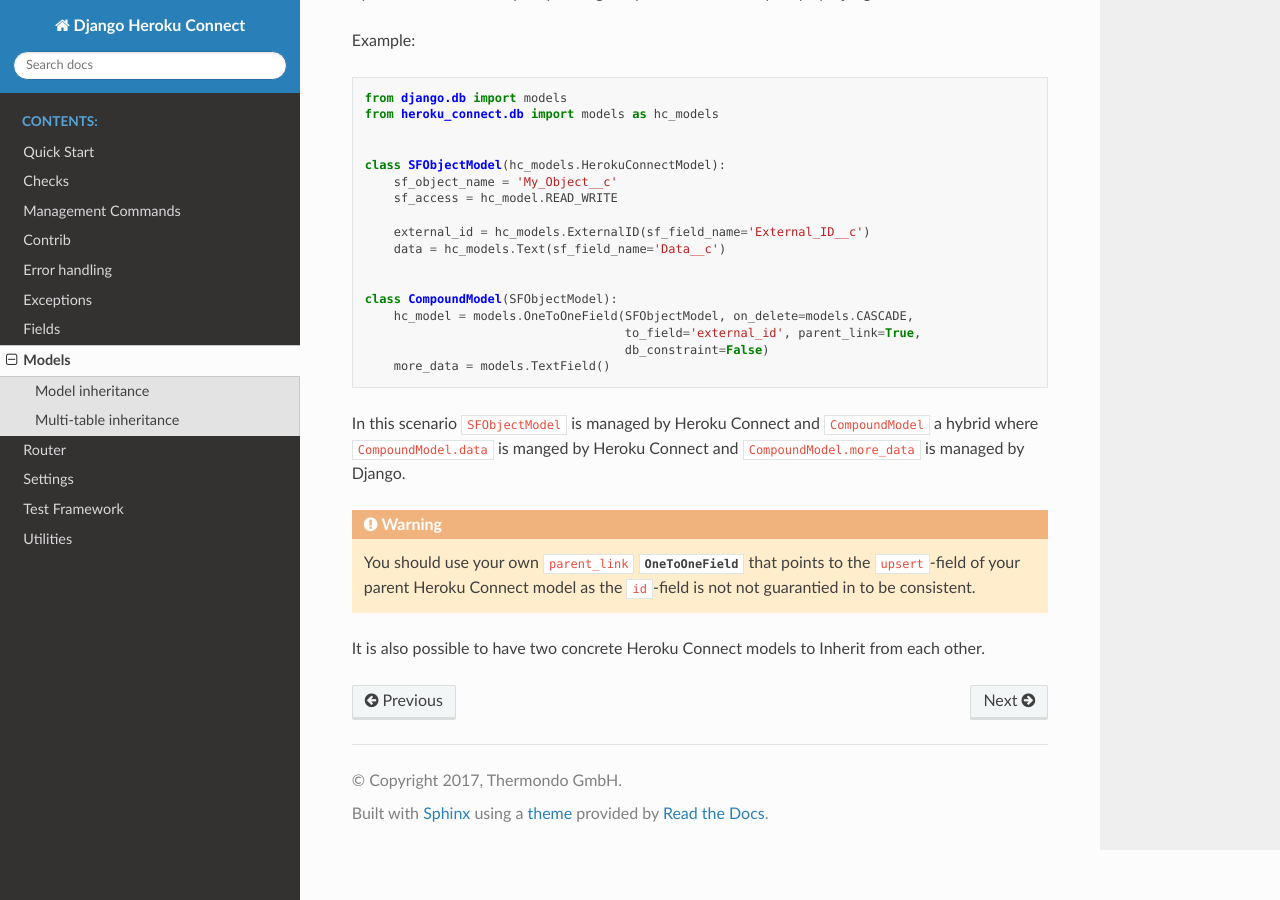
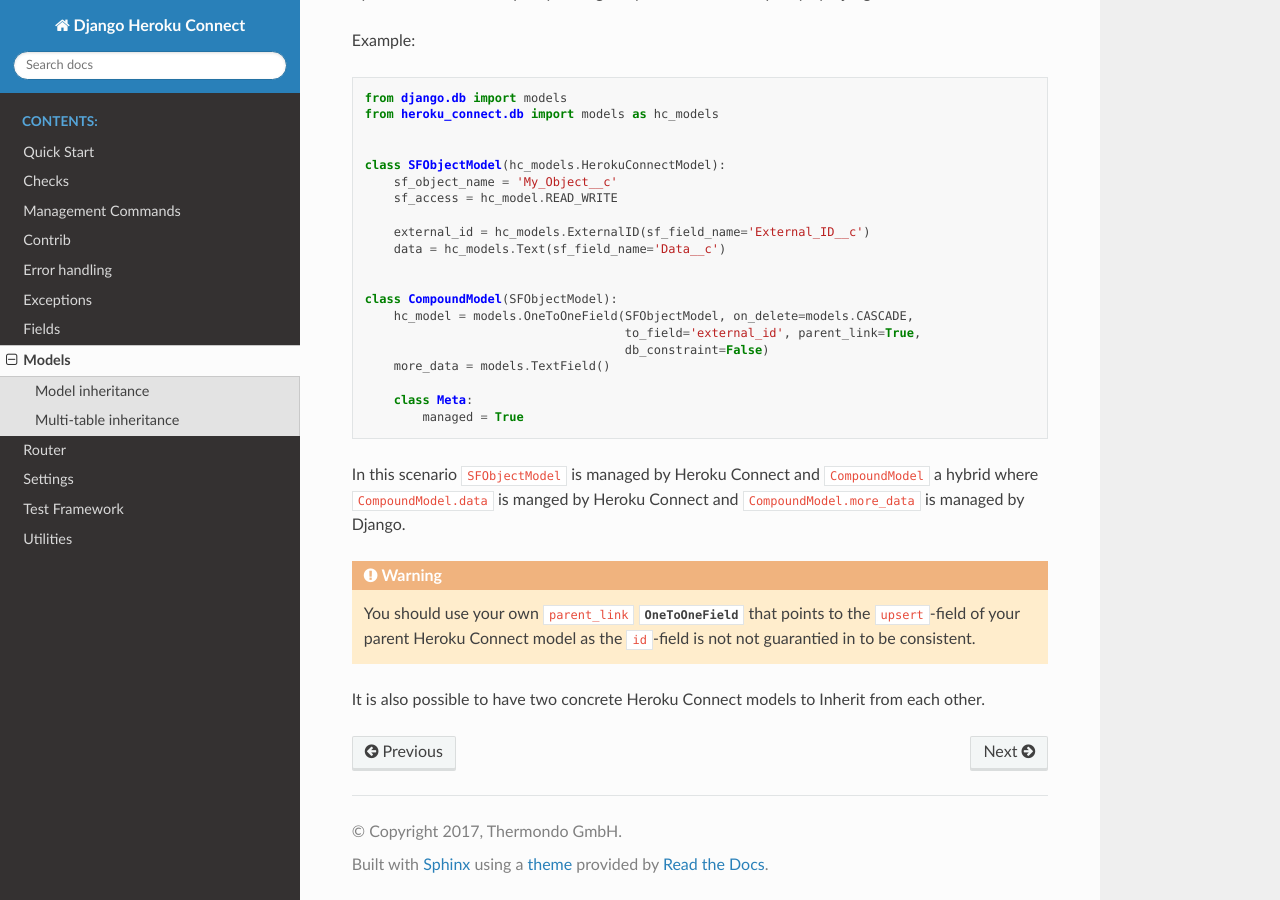
Before and after one commit to thermondo/django-heroku-connect, a Sphinx documentation site: the page built from docs/models.rst, in a window 1280 px wide and 900 px high, scrolled down 830 px. Built offline with Sphinx 7.4.7 and the Read the Docs theme 2.0.0, drawn with Linux system fonts in a browser that asks for light colours.

Commit message:
Update models.rst

```diff
--- a/docs/models.rst
+++ b/docs/models.rst
@@ -61,6 +61,9 @@
                                         db_constraint=False)
         more_data = models.TextField()
 
+        class Meta:
+            managed = True
+
 In this scenario ``SFObjectModel`` is managed by Heroku Connect and ``CompoundModel``
 a hybrid where ``CompoundModel.data`` is manged by Heroku Connect and
 ``CompoundModel.more_data`` is managed by Django.
```
